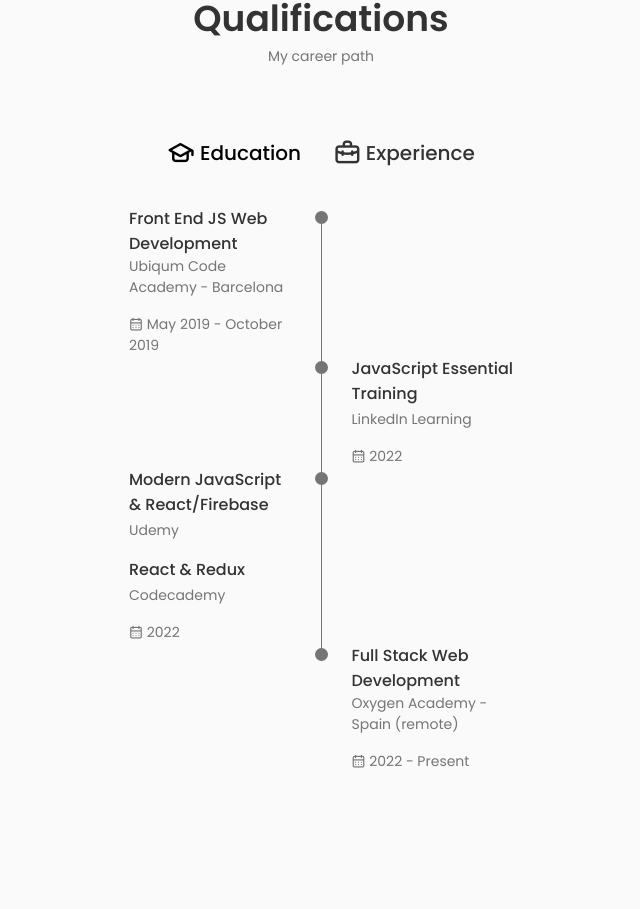
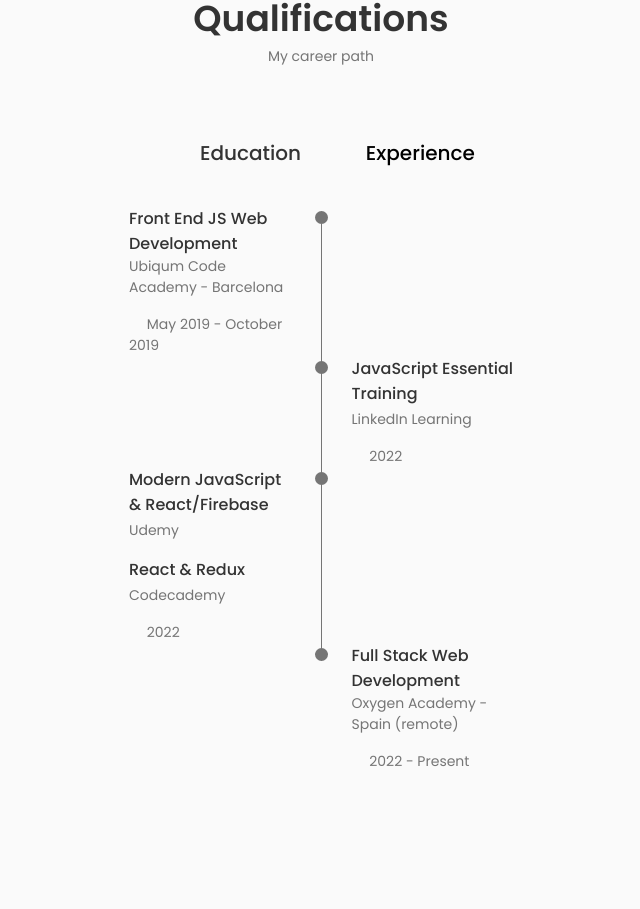
Before and after one commit to simoncriado/Simon-Portfolio, a React (Create React App) app: page / in a window 1280 px wide. Shown: the part 2650-3559 px from the top of the page, without its empty margins (319-959 px from the left). Built offline with nearby package versions, Linux system fonts and the light colour scheme.

Commit message:
update qualifications styles

```diff
--- a/src/components/qualification/qualification.css
+++ b/src/components/qualification/qualification.css
@@ -11,7 +11,7 @@
 .qualification__button {
   font-size: var(--h3-font-size);
   font-weight: var(--font-medium);
-    color: var(--title-color);
+  color: var(--title-color-dark);
   margin: 0 var(--mb-1);
   cursor: pointer;
 }
@@ -26,7 +26,7 @@
 }
 
 .qualification__active {
-    color: var(--title-color-dark);
+  color: var(--title-color);
 }
 
 .qualification__sections {
```
Lines whose indentation alone changed are shown as unchanged.
